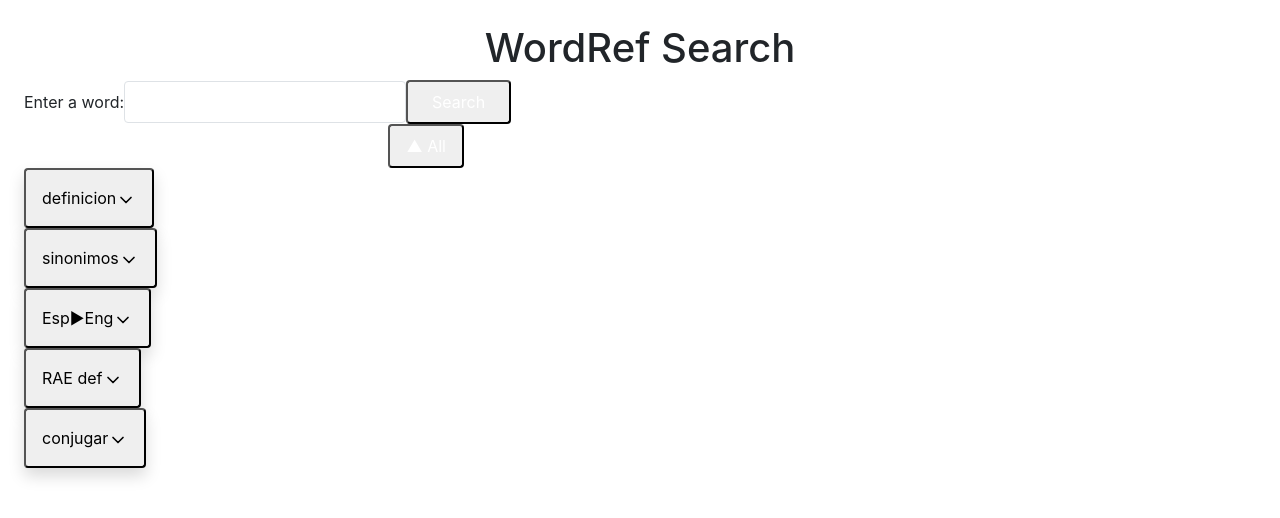
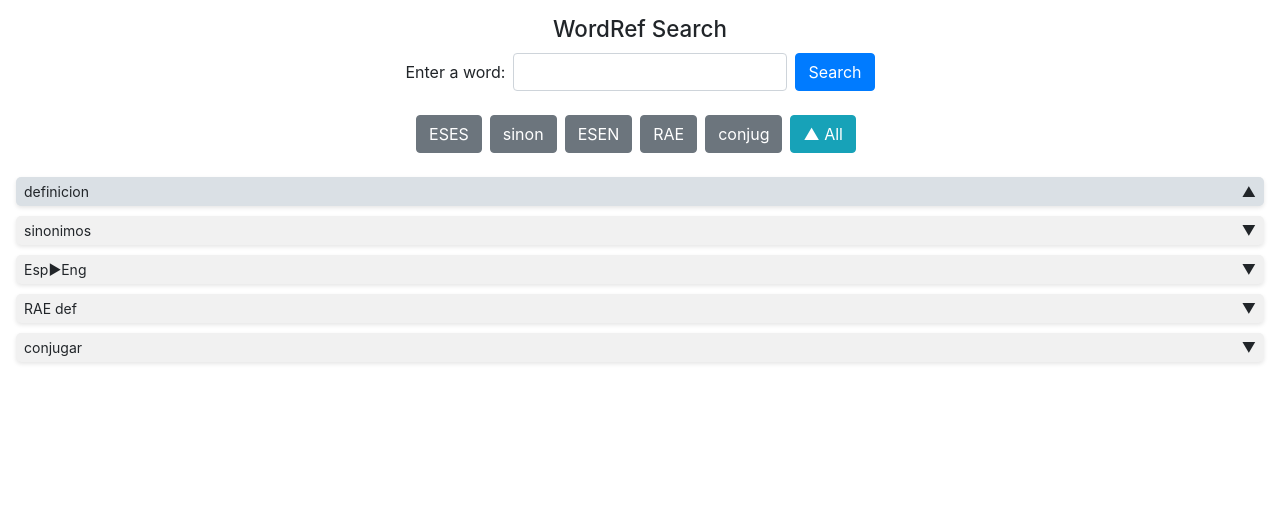
Before and after one commit to piotereks/piotereks, a React (Vite) app in the folder esp_dict_react/: page / in a window 1280 px wide. Shown: the top 518 px of the page. Built offline with nearby package versions, Linux system fonts and the light colour scheme.

Commit message:
fixed css, refactored, still fetching of info not working

```diff
--- a/esp_dict_react/src/App.jsx
+++ b/esp_dict_react/src/App.jsx
@@ -24,9 +24,23 @@
     }
   }, []);
 
+  // Handle browser back/forward navigation
+  useEffect(() => {
+    const handlePopState = () => {
+      const urlWord = getUrlParameter('word');
+      if (urlWord) {
+        setWord(urlWord.trim());
+        handleSearch(urlWord.trim());
+      }
+    };
+
+    window.addEventListener('popstate', handlePopState);
+    return () => window.removeEventListener('popstate', handlePopState);
+  }, [handleSearch, setWord]);
+
   return (
-    <div className="min-h-screen bg-gray-50 p-4">
-      <h1 className="text-2xl font-bold text-center mb-6">WordRef Search</h1>
+    <div style={{ minHeight: '100vh', padding: '1rem' }}>
+      <h1 className="text-center title">WordRef Search</h1>
 
       <SearchBar word={word} setWord={setWord} onSearch={handleSearch} />
       <ExternalLinks word={word} onCollapseAll={collapseAll} />
--- a/esp_dict_react/src/components/ExternalLinks.jsx
+++ b/esp_dict_react/src/components/ExternalLinks.jsx
@@ -4,23 +4,23 @@
 
 export const ExternalLinks = ({ word, onCollapseAll }) => {
   return (
-    <div className="flex justify-center gap-2 mb-6 flex-wrap">
+    <div className="text-center mb-4" id="orgLinks">
       {SECTION_CONFIG.map(({ key, baseUrl, label }) => (
         <a
           key={key}
           href={buildUrl(baseUrl, word)}
           target="_blank"
           rel="noopener noreferrer"
-          className="bg-gray-500 text-white px-3 py-2 rounded text-sm hover:bg-gray-600 transition"
+          className="btn btn-secondary mr-2"
         >
           {label}
         </a>
       ))}
       <button
         onClick={onCollapseAll}
-        className="bg-blue-400 text-white px-3 py-2 rounded text-sm hover:bg-blue-500 transition"
+        className="btn btn-info mr-2"
       >
-        ▲ All
+        &#9650; All
       </button>
     </div>
   );
--- a/esp_dict_react/src/components/SearchBar.jsx
+++ b/esp_dict_react/src/components/SearchBar.jsx
@@ -7,22 +7,22 @@
   };
 
   return (
-    <div className="flex justify-center items-center gap-2 mb-6">
-      <label htmlFor="word" className="font-medium">Enter a word:</label>
+    <form className="form-inline justify-content-center mb-4" onSubmit={handleSubmit}>
+      <label htmlFor="word" className="mr-sm-2">Enter a word:</label>
       <input
         type="text"
         id="word"
         value={word}
         onChange={(e) => setWord(e.target.value)}
         onKeyDown={(e) => e.key === 'Enter' && handleSubmit(e)}
-        className="border border-gray-300 rounded px-3 py-2 w-64 focus:outline-none focus:ring-2 focus:ring-blue-500"
+        className="form-control mr-sm-2"
       />
       <button
-        onClick={handleSubmit}
-        className="bg-blue-500 text-white px-4 py-2 rounded hover:bg-blue-600 transition"
+        type="submit"
+        className="btn btn-primary"
       >
         Search
       </button>
-    </div>
+    </form>
   );
 };
--- a/esp_dict_react/src/components/SectionItem.jsx
+++ b/esp_dict_react/src/components/SectionItem.jsx
@@ -1,25 +1,21 @@
 import React from 'react';
-import { ChevronDown, ChevronUp } from 'lucide-react';
 
 export const SectionItem = ({ title, isOpen, loading, content, onToggle }) => {
   return (
     <div>
       <button
         onClick={onToggle}
-        className="w-full bg-gray-100 hover:bg-gray-200 p-3 rounded shadow text-left flex justify-between items-center transition"
+        className={`collapsible btn btn-light btn-sm ${isOpen ? 'active' : ''}`}
       >
-        <span className="font-medium">{title}</span>
-        {isOpen ? <ChevronUp size={20} /> : <ChevronDown size={20} />}
+        {title}
       </button>
-      {isOpen && (
-        <div className="bg-white p-4 rounded shadow mt-2">
-          {loading ? (
-            <div className="text-center text-gray-500">Loading...</div>
-          ) : (
-            <div dangerouslySetInnerHTML={{ __html: content }} />
-          )}
-        </div>
-      )}
+      <div className={`content ${isOpen ? 'show' : ''}`}>
+        {loading ? (
+          <div style={{ textAlign: 'center', color: '#999' }}>Loading...</div>
+        ) : (
+          <div dangerouslySetInnerHTML={{ __html: content }} />
+        )}
+      </div>
     </div>
   );
 };
--- a/esp_dict_react/src/components/SectionsList.jsx
+++ b/esp_dict_react/src/components/SectionsList.jsx
@@ -4,7 +4,7 @@
 
 export const SectionsList = ({ sections, onToggle }) => {
   return (
-    <div className="max-w-5xl mx-auto space-y-3">
+    <div>
       {SECTION_CONFIG.map(({ key, title }) => (
         <SectionItem
           key={key}
--- a/esp_dict_react/src/store/useWordRefStore.js
+++ b/esp_dict_react/src/store/useWordRefStore.js
@@ -12,7 +12,7 @@
   // State
   word: '',
   sections: {
-    def: { content: '', isOpen: false, loading: false },
+    def: { content: '', isOpen: true, loading: false },
     sin: { content: '', isOpen: false, loading: false },
     spen: { content: '', isOpen: false, loading: false },
     rae: { content: '', isOpen: false, loading: false },
--- a/esp_dict_react/src/styles/wordRefStyles.js
+++ b/esp_dict_react/src/styles/wordRefStyles.js
@@ -7,14 +7,29 @@
     margin-top: 8px;
     margin-bottom: 1px;
   }
+
+  #forceDesktop {
+    font-weight: bold;
+  }
+
+  #conjtable {
+    margin-left: 3em;
+  }
+
+  ol li {
+    margin-top: 1px;
+  }
+
   .aa table.neoConj {
     border-collapse: collapse;
   }
+
   .aa .neoConj td,
   .aa .neoConj th {
     text-align: left;
     padding: 2px;
   }
+
   .LineBreak {
     clear: both;
     margin-top: 1em;
@@ -24,10 +39,12 @@
     height: 1px;
     display: inline-block;
   }
+
   .aa {
     margin-bottom: 1em;
     clear: both;
   }
+
   .infl {
     display: inline-block;
     margin: 6px 0 3px;
@@ -35,8 +52,61 @@
     border: solid #000 1px;
     border-radius: 3px;
   }
+
   .infl b {
     color: #000;
     font-weight: bold;
   }
+
+  .collapsible {
+    cursor: pointer;
+    user-select: none;
+    background-color: #f1f1f1;
+    padding: 10px;
+    border: none;
+    text-align: left;
+    outline: none;
+    width: 100%;
+    border-radius: 5px;
+    margin-bottom: 10px;
+    box-shadow: 0 2px 4px rgba(0,0,0,0.1);
+  }
+
+  .content {
+    padding: 0 18px;
+    display: none;
+    overflow: hidden;
+    background-color: #f9f9f9;
+    border-radius: 5px;
+    box-shadow: 0 2px 4px rgba(0,0,0,0.1);
+    margin-bottom: 10px;
+  }
+
+  .collapsible:hover {
+    background-color: #e3e3e3;
+  }
+
+  .btn-sm {
+    padding: 0.25rem 0.5rem;
+    font-size: 0.875rem;
+  }
+
+  .collapsible::after {
+    content: '\\25BC';
+    float: right;
+  }
+
+  .active::after {
+    content: '\\25B2';
+  }
+
+  .title {
+    font-size: 1.4rem;
+    margin-bottom: 10px;
+  }
+
+  h3 {
+    font-size: 1.2rem;
+    margin-bottom: 2px;
+  }
 `;
```
